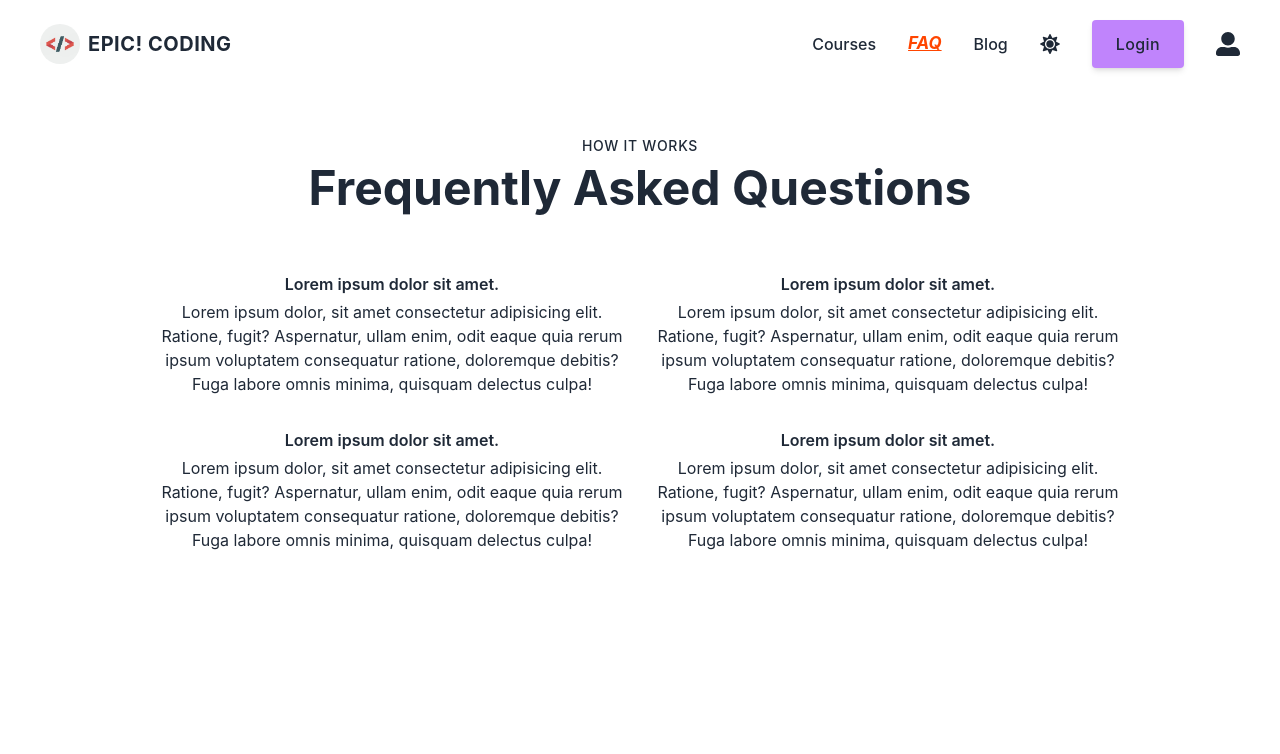
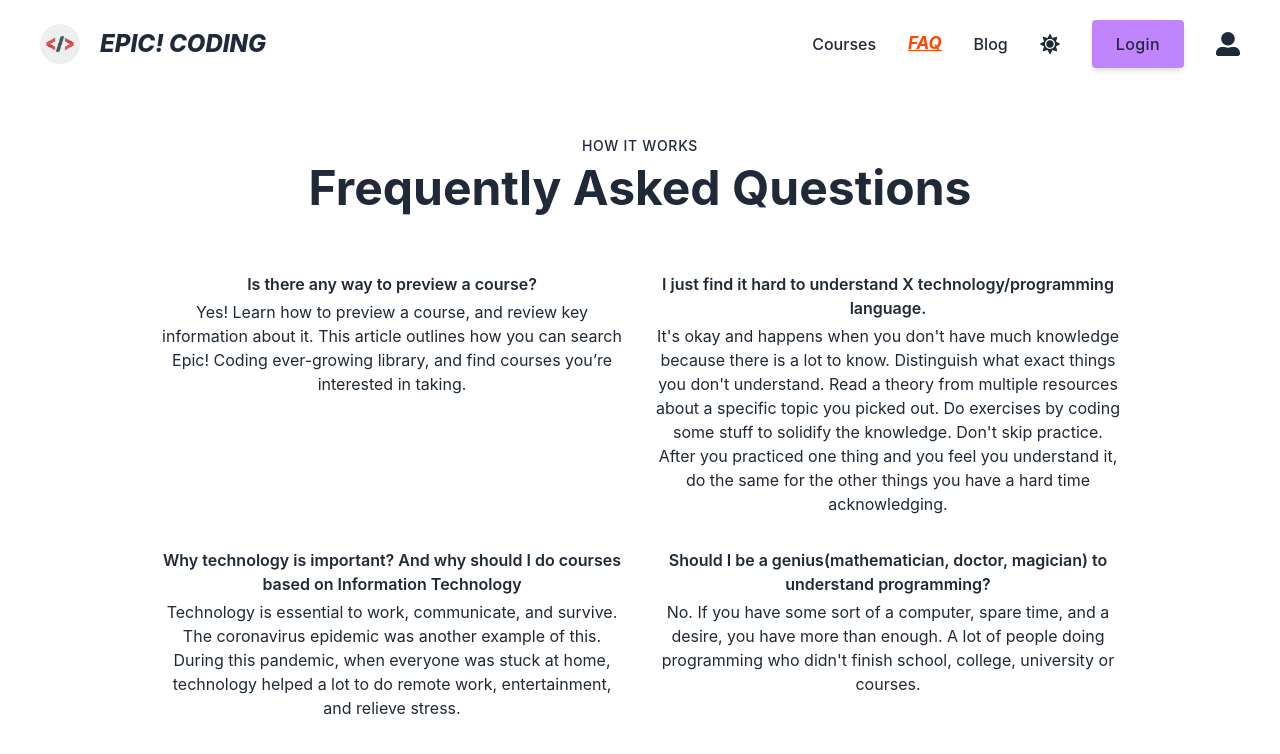
Before and after one commit to sajid1545/epic-coding_client, a React (Create React App) app: page /FAQ in a window 1280 px wide. Shown: the top 754 px of the page. Built offline with nearby package versions, Linux system fonts and the light colour scheme; no server answers.

Commit message:
FAQ page completed

```diff
--- a/src/Components/Header/Header.jsx
+++ b/src/Components/Header/Header.jsx
@@ -21,7 +21,7 @@ const Header = () => {
 				<div className="relative flex items-center justify-between">
 					<Link to="/" className="inline-flex items-center">
 						<img src={logo} alt="" className="w-10 h-10 rounded-full" />
-						<span className="ml-2 text-xl font-bold tracking-wide text-gray-800 uppercase">
+						<span className="text-2xl font-extrabold ml-5 text-slate-800 uppercase italic">
 							Epic! Coding
 						</span>
 					</Link>
--- a/src/Contexts/UserContextProvider.jsx
+++ b/src/Contexts/UserContextProvider.jsx
@@ -17,7 +17,7 @@ const auth = getAuth(app);
 
 const UserContextProvider = ({ children }) => {
 	const [user, setUser] = useState(null);
-    const [loading, setLoading] = useState(true);
+	const [loading, setLoading] = useState(true);
 	const githubProvider = new GithubAuthProvider();
 	const googleProvider = new GoogleAuthProvider();
 
@@ -75,9 +75,9 @@ const UserContextProvider = ({ children }) => {
 		signIn,
 		logOut,
 		githubSignIn,
-        googleSignIn,
+		googleSignIn,
 		loading,
-		setLoading
+		setLoading,
 	};
 
 	return <AuthContext.Provider value={authInfo}>{children}</AuthContext.Provider>;
--- a/src/Pages/Auth/Login/Login.jsx
+++ b/src/Pages/Auth/Login/Login.jsx
@@ -10,18 +10,19 @@ const Login = () => {
 
 	const [errors, setError] = useState('');
 
+	const location = useLocation();
 	const navigate = useNavigate();
-	const location = useLocation();
-
 	const from = location.state?.from?.pathname || '/';
 
-	useEffect(() => {
-		if (user) {
-			navigate(from, { replace: true });
-		}
-	}, [user, navigate]);
+	console.log(from);
+	// useEffect(() => {
+	// 	if (user) {
+	// 		navigate(from, { replace: true });
+	// 	}
+	// }, [user, navigate]);
 
 	// users can login if they have already created an account
+	navigate(from, { replace: true });
 
 	const handleSubmit = (e) => {
 		e.preventDefault();
@@ -35,8 +36,8 @@ const Login = () => {
 				const user = result.user;
 				console.log(user);
 				form.reset();
+				// navigate(from, { replace: true });
 				toast.success('Success');
-				navigate(from, { replace: true });
 			})
 			.catch((e) => {
 				toast.error(e.message);
@@ -52,7 +53,7 @@ const Login = () => {
 				const user = result.user;
 				console.log(user);
 				toast.success('success');
-				navigate(from, { replace: true });
+				// navigate(from, { replace: true });
 			})
 			.catch((e) => {
 				toast.error(e.message);
@@ -66,9 +67,8 @@ const Login = () => {
 			.then((result) => {
 				const user = result.user;
 				console.log(user);
-
-				toast.success('Success');
-				navigate(from, { replace: true });
+				toast.success('success');
+				// navigate(from, { replace: true });
 			})
 			.catch((e) => {
 				toast.error(e.message);
--- a/src/Pages/Auth/Register/Register.jsx
+++ b/src/Pages/Auth/Register/Register.jsx
@@ -1,11 +1,11 @@
 import React, { useContext, useEffect, useState } from 'react';
 import './register.css';
-import { Link, useLocation, useNavigate } from 'react-router-dom';
+import { Link } from 'react-router-dom';
 import { AuthContext } from '../../../Contexts/UserContextProvider';
 import toast from 'react-hot-toast';
 
 const Register = () => {
-	const { createUser, updateUserProfile} = useContext(AuthContext);
+	const { createUser, updateUserProfile } = useContext(AuthContext);
 
 	const [errors, setErrors] = useState({
 		password: '',
--- a/src/Pages/FAQ/FAQ.jsx
+++ b/src/Pages/FAQ/FAQ.jsx
@@ -13,35 +13,46 @@ const FAQ = () => {
 					</h2>
 					<div className="grid gap-10 md:gap-8 sm:p-3 md:grid-cols-2 lg:px-12 xl:px-32">
 						<div>
-							<h3 className="font-semibold">Lorem ipsum dolor sit amet.</h3>
+							<h3 className="font-semibold">Is there any way to preview a course?</h3>
 							<p className="mt-1 dark:text-gray-400">
-								Lorem ipsum dolor, sit amet consectetur adipisicing elit. Ratione, fugit?
-								Aspernatur, ullam enim, odit eaque quia rerum ipsum voluptatem consequatur ratione,
-								doloremque debitis? Fuga labore omnis minima, quisquam delectus culpa!
+								Yes! Learn how to preview a course, and review key information about it. This
+								article outlines how you can search Epic! Coding ever-growing library, and find
+								courses you’re interested in taking.
 							</p>
 						</div>
 						<div>
-							<h3 className="font-semibold">Lorem ipsum dolor sit amet.</h3>
+							<h3 className="font-semibold">
+								I just find it hard to understand X technology/programming language.
+							</h3>
 							<p className="mt-1 dark:text-gray-400">
-								Lorem ipsum dolor, sit amet consectetur adipisicing elit. Ratione, fugit?
-								Aspernatur, ullam enim, odit eaque quia rerum ipsum voluptatem consequatur ratione,
-								doloremque debitis? Fuga labore omnis minima, quisquam delectus culpa!
+								It's okay and happens when you don't have much knowledge because there is a lot to
+								know. Distinguish what exact things you don't understand. Read a theory from
+								multiple resources about a specific topic you picked out. Do exercises by coding
+								some stuff to solidify the knowledge. Don't skip practice. After you practiced one
+								thing and you feel you understand it, do the same for the other things you have a
+								hard time acknowledging.
 							</p>
 						</div>
 						<div>
-							<h3 className="font-semibold">Lorem ipsum dolor sit amet.</h3>
+							<h3 className="font-semibold">
+								Why technology is important? And why should I do courses based on Information
+								Technology
+							</h3>
 							<p className="mt-1 dark:text-gray-400">
-								Lorem ipsum dolor, sit amet consectetur adipisicing elit. Ratione, fugit?
-								Aspernatur, ullam enim, odit eaque quia rerum ipsum voluptatem consequatur ratione,
-								doloremque debitis? Fuga labore omnis minima, quisquam delectus culpa!
+								Technology is essential to work, communicate, and survive. The coronavirus epidemic
+								was another example of this. During this pandemic, when everyone was stuck at home,
+								technology helped a lot to do remote work, entertainment, and relieve stress.
 							</p>
 						</div>
 						<div>
-							<h3 className="font-semibold">Lorem ipsum dolor sit amet.</h3>
+							<h3 className="font-semibold">
+								{' '}
+								Should I be a genius(mathematician, doctor, magician) to understand programming?
+							</h3>
 							<p className="mt-1 dark:text-gray-400">
-								Lorem ipsum dolor, sit amet consectetur adipisicing elit. Ratione, fugit?
-								Aspernatur, ullam enim, odit eaque quia rerum ipsum voluptatem consequatur ratione,
-								doloremque debitis? Fuga labore omnis minima, quisquam delectus culpa!
+								No. If you have some sort of a computer, spare time, and a desire, you have more
+								than enough. A lot of people doing programming who didn't finish school, college,
+								university or courses.
 							</p>
 						</div>
 					</div>
--- a/src/Pages/Home/Home.jsx
+++ b/src/Pages/Home/Home.jsx
@@ -21,6 +21,13 @@ const Home = () => {
 									</button>
 								</Link>
 							</div>
+							<div>
+								<Link to={'register'}>
+									<button className="btn-wide border border-blue-600 bg-blue-600 px-12 py-3 text-sm font-medium text-white hover:bg-transparent hover:text-white focus:outline-none focus:ring active:text-opacity-75 sm:w-auto rounded-lg duration-500">
+										Get started Today
+									</button>
+								</Link>
+							</div>
 						</div>
 					</div>
 				</div>
--- a/src/Routes/PrivateRoutes.jsx
+++ b/src/Routes/PrivateRoutes.jsx
@@ -6,7 +6,7 @@ import { Vortex } from 'react-loader-spinner';
 
 const PrivateRoutes = ({ children }) => {
 	const { user, loading } = useContext(AuthContext);
-	 let location = useLocation();
+	const location = useLocation()
 
 	if (loading) {
 		return (
@@ -25,7 +25,7 @@ const PrivateRoutes = ({ children }) => {
 	}
 
 	if (!user) {
-		return <Navigate to="/login" state={{ from: location }} replace></Navigate>;
+		return <Navigate to="/login" state={{ from: location }} replace />;
 	}
 	return children;
 };
```
